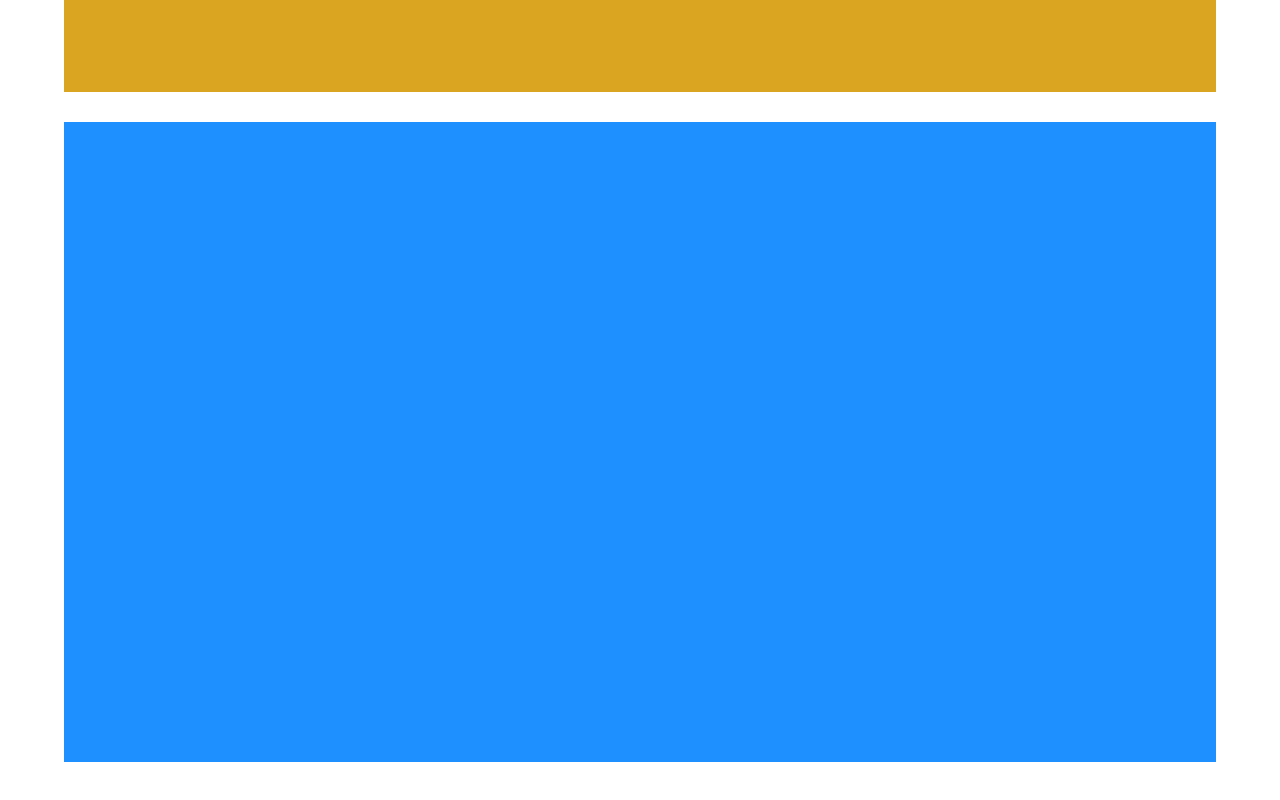
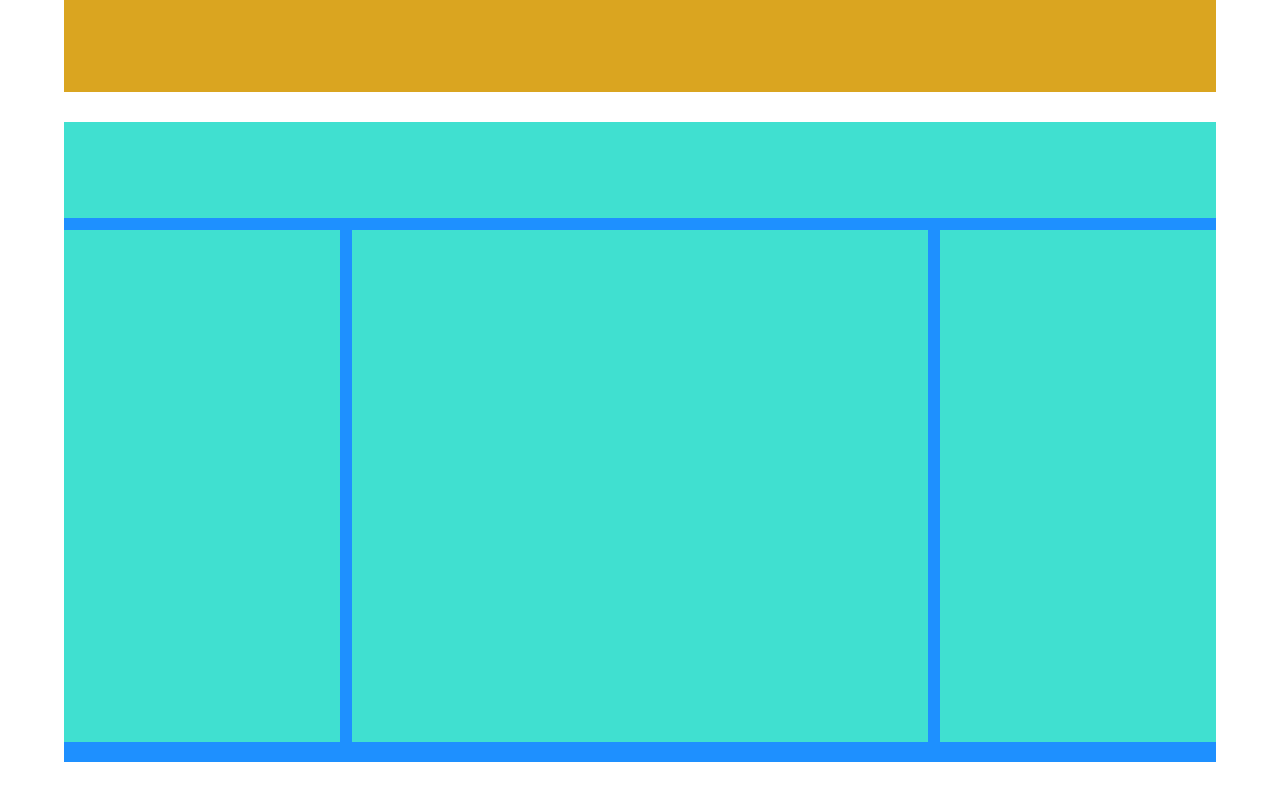
Before and after one commit to luca-lorenzetti/htmlcss-struttura-wp, a plain HTML site: page index.html in a window 1280 px wide. Shown: the part 738-1538 px from the top of the page. Drawn offline with Linux system fonts and the light colour scheme.

Commit message:
Inserite le regole per la row e le colonne della floating section

```diff
--- a/css/style.css
+++ b/css/style.css
@@ -36,3 +36,27 @@ section{
     height: 80vh;
 }
 /* ******************* */
+
+/* Floating section */
+.row, .col{
+    background-color: turquoise;
+}
+.row{
+    height: 15%;
+}
+.col{
+    float: left;
+    height: calc( 100% - 20% );
+    margin-top: 1%;
+    margin-bottom: 1%;
+}
+
+.col-left, .col-right{
+    width: 24%;
+}
+.col-center{
+    width: 50%;
+    margin-right: 1%;
+    margin-left: 1%;
+}
+/* ******************* */
```
